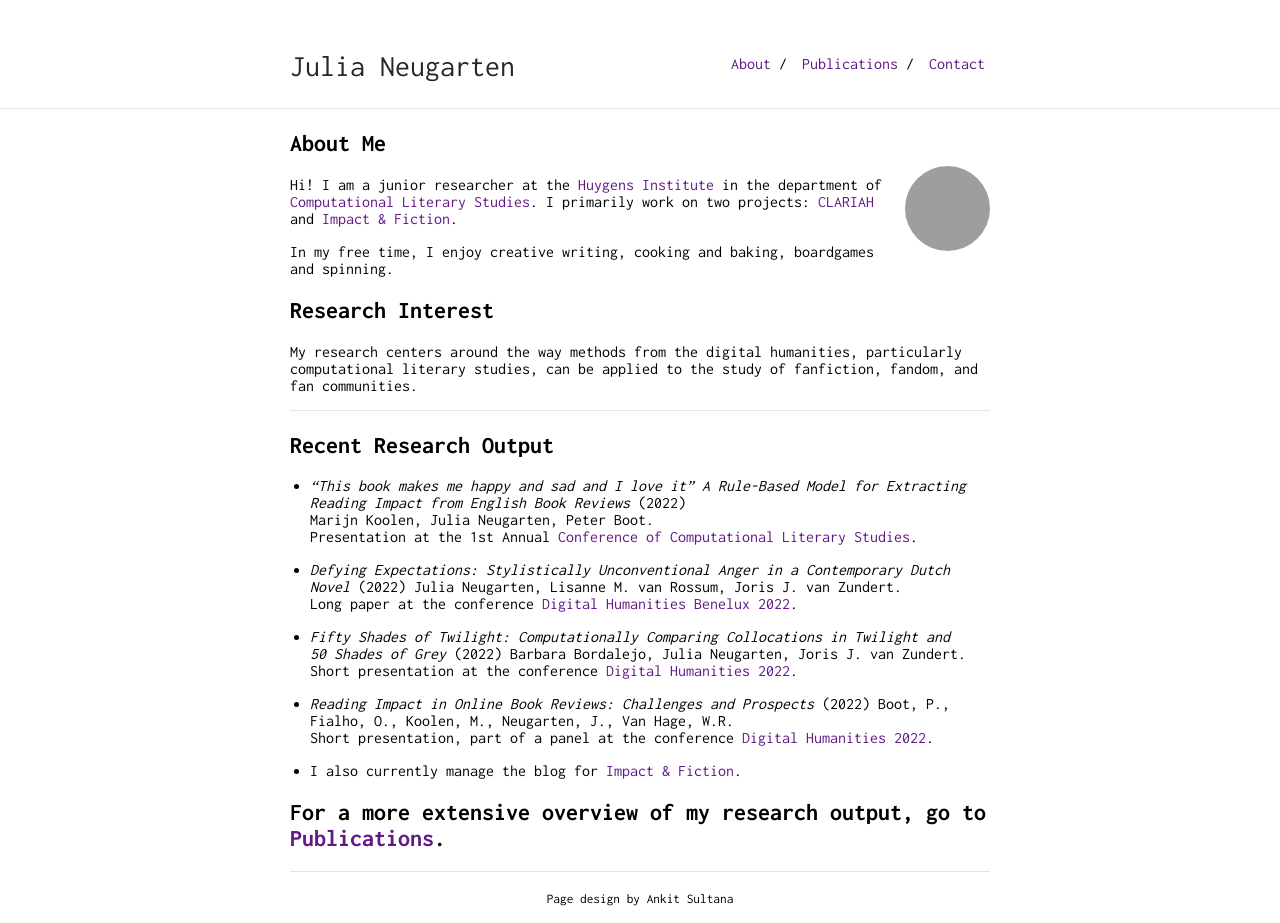
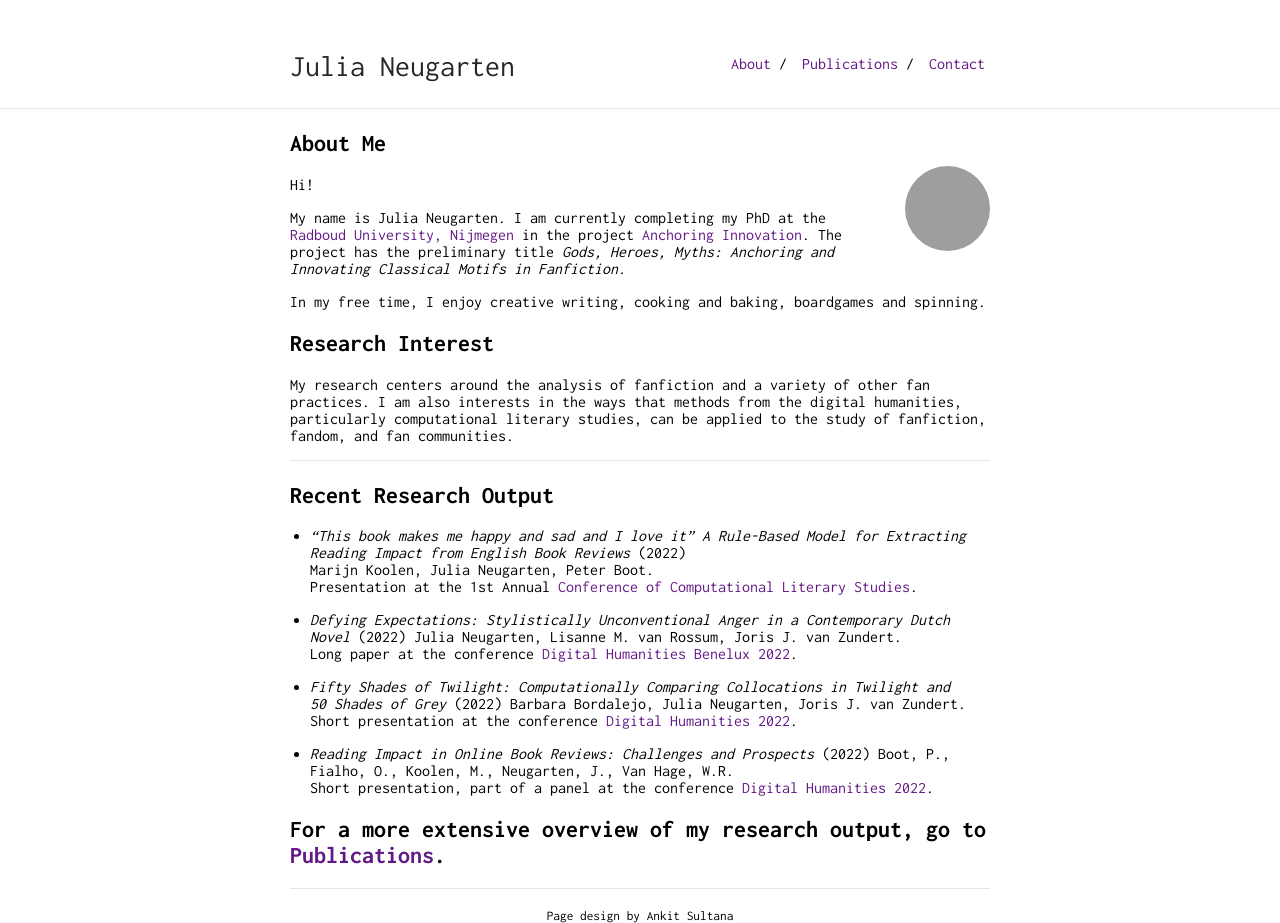
Before and after one commit to julianeugarten/julianeugarten, a Jekyll site: the page built from index.md, in a window 1280 px wide. Built offline with Jekyll 4.4.1, drawn with Linux system fonts in a browser that asks for light colours; our own code applies the rules of GitHub Pages for plain Markdown files; grey boxes are pictures that could not be loaded.

Commit message:
Content Update
Update for beginning my PhD in Nijmegen.

```diff
--- a/index.md
+++ b/index.md
@@ -3,13 +3,15 @@
 
 <img class="profile-picture" src="profielfoto1.jpg">
 
-Hi! I am a junior researcher at the [Huygens Institute](https://www.huygens.knaw.nl/en/) in the department of [Computational Literary Studies](https://www.huygens.knaw.nl/en/projecten/?thema=computationele-literatuurwetenschap). I primarily work on two projects: [CLARIAH](https://www.clariah.nl/) and [Impact & Fiction](https://impactandfiction.huygens.knaw.nl/).
+Hi!
+
+My name is Julia Neugarten. I am currently completing my PhD at the [Radboud University, Nijmegen](https://www.ru.nl/) in the project [Anchoring Innovation](https://anchoringinnovation.nl/).  The project has the preliminary title _Gods, Heroes, Myths: Anchoring and Innovating Classical Motifs in Fanfiction._
 
 In my free time, I enjoy creative writing, cooking and baking, boardgames and spinning.
 
 ## Research Interest
 
-My research centers around the way methods from the digital humanities, particularly computational literary studies, can be applied to the study of fanfiction, fandom, and fan communities.
+My research centers around the analysis of fanfiction and a variety of other fan practices. I am also interests in the ways that methods from the digital humanities, particularly computational literary studies, can be applied to the study of fanfiction, fandom, and fan communities.
 
 ---
 
@@ -31,7 +33,5 @@ Short presentation at the conference [Digital Humanities 2022](https://dh2022.dh
 Boot, P., Fialho, O., Koolen, M., Neugarten, J., Van Hage, W.R.
 Short presentation, part of a panel at the conference [Digital Humanities 2022](https://dh2022.dhii.asia/dh2022bookofabsts.pdf).
 
-- I also currently manage the blog for [Impact & Fiction](https://impactandfiction.huygens.knaw.nl/).
-
 For a more extensive overview of my research output, go to [Publications](https://julianeugarten.github.io/julianeugarten/publications/).
 ---
```
Also changed, not shown: contact.md (+1 -1 lines), publications.md (+1 -1 lines), README.md.
